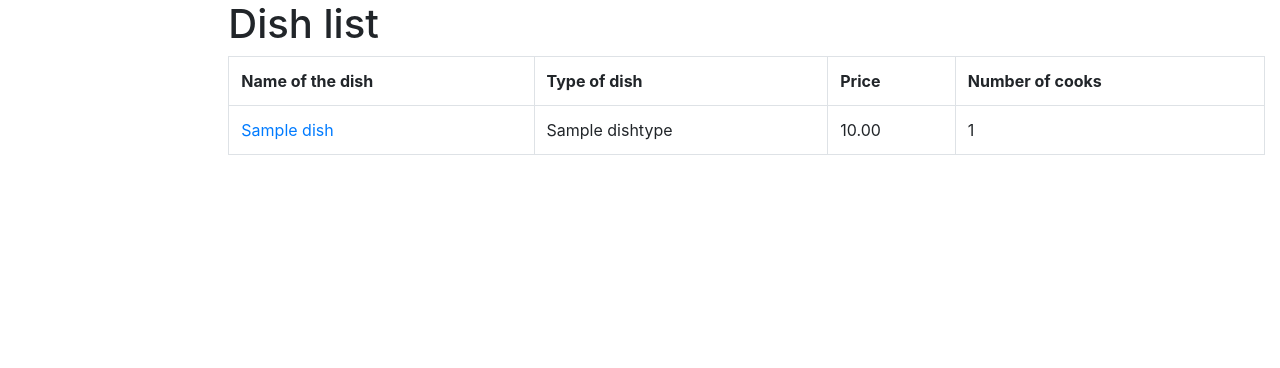
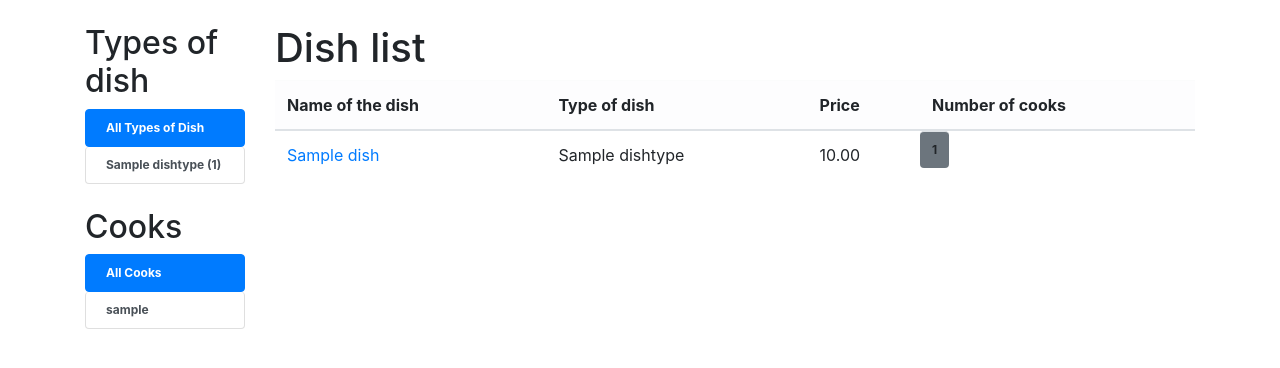
Before and after one commit to Pavlo-Voitov/restaurant-kitchen-service, a Django app: page /dishes/ in a window 1280 px wide. Shown: the top 368 px of the page. Run offline with Django 5.2, Linux system fonts and the light colour scheme; tables that the repository leaves empty hold one stand-in row (values such as "Sample post").

Commit message:
create sidebar where adding dish types and cooks filters, also fix and update base.html and dish_list.html

```diff
--- a/kitchen/views.py
+++ b/kitchen/views.py
@@ -1,12 +1,45 @@
+from django.db.models import Count
 from django.shortcuts import render
 from django.views import generic
 
-from .models import Dish
+from .models import Dish, DishType, Cook
+
 
 class DishListView(generic.ListView):
     model = Dish
     paginate_by = 5
     context_object_name = "dishes"
 
+    def get_context_data(self, *, object_list=None, **kwargs):
+        context = super(DishListView, self).get_context_data(**kwargs)
+
+        types_of_dish = DishType.objects.annotate(dishes_count=Count("dishes"))
+        context["types_of_dish"] = types_of_dish
+
+        selected_dish_type = self.request.GET.get("dish_type")
+        context["selected_dish_type"] = int(selected_dish_type) if selected_dish_type else None
+
+        cooks = Cook.objects.all()
+        selected_cook = self.request.GET.get("cook")
+        context["cooks"] = cooks
+        context["selected_cook"] = int(selected_cook) if selected_cook else None
+
+        return context
+
+    def get_queryset(self):
+        queryset = super().get_queryset()
+        queryset = queryset.select_related("dish_type").annotate(cooks_count=Count("cooks", distinct=True))
+
+        dish_type = self.request.GET.get("dish_type")
+        if dish_type:
+            queryset = queryset.filter(dish_type_id=int(dish_type))
+
+        cook = self.request.GET.get("cook")
+        if cook:
+            queryset = queryset.filter(cooks__id=int(cook)).distinct()
+
+        return queryset
+
+
 class DishDetailView(generic.DetailView):
     model = Dish
--- a/templates/base.html
+++ b/templates/base.html
@@ -15,11 +15,14 @@
 </head>
 
 <body>
-<div class="container-fluid">
+<div class="container py-4">
   <div class="row">
     <div class="col-sm-2">
+      {% block sidebar %}
+        {% include "includes/sidebar.html" %}
+      {% endblock %}
+    </div>
 
-    </div>
     <div class="col-sm-10 ">
 
       {% block content %}{% endblock %}
--- /dev/null
+++ b/templates/includes/sidebar.html
@@ -0,0 +1,41 @@
+<ul class="sidebar-nav list-group">
+  <h2>Types of dish</h2>
+
+    <a href="/dishes/"
+       class="list-group-item list-group-item-action badge
+       {% if not selected_dish_type %}active{% endif %}">
+      All Types of Dish
+    </a>
+
+  {% for dish_type in types_of_dish %}
+    <a href="?dish_type={{ dish_type.id }}"
+       class="list-group-item list-group-item-action text-middle badge
+       {% if dish_type.id == selected_dish_type %}active{% endif %}">
+       {{ dish_type.name }} ({{ dish_type.dishes_count }})
+    </a>
+
+  {% endfor %}
+
+</ul>
+
+<br>
+
+<ul class="sidebar-nav list-group">
+  <h2>Cooks</h2>
+
+    <a href="/dishes/"
+       class="list-group-item list-group-item-action badge
+       {% if not selected_cook %}active{% endif %}">
+      All Cooks
+    </a>
+
+  {% for cook in cooks %}
+    <a href="?cook={{ cook.id }}"
+       class="list-group-item list-group-item-action text-middle badge
+       {% if cook.id == selected_cook %}active{% endif %}">
+       {{ cook.username }}
+    </a>
+
+  {% endfor %}
+
+</ul>
--- a/templates/kitchen/dish_list.html
+++ b/templates/kitchen/dish_list.html
@@ -3,21 +3,27 @@
 {% block content %}
   <h1>Dish list</h1>
 
-    <table class="table table-bordered">
+    <table class="table  table-hover">
+      <thead class="table-light">
         <tr>
         <th>Name of the dish</th>
         <th>Type of dish</th>
         <th>Price</th>
         <th>Number of cooks</th>
       </tr>
+      </thead>
+
+      <tbody>
         {% for dish in dishes %}
           <tr>
             <td><a href="{{ dish.get_absolute_url }}">{{ dish.name }}</a></td>
             <td>{{ dish.dish_type.name }}</td>
-          <td>{{ dish.price }}</td>
-          <td>{{ dish.cooks.count }}</td>
+            <td class="text-end">{{ dish.price }}</td>
+            <td class="badge bg-secondary">{{ dish.cooks_count }}</td>
           </tr>
         {% endfor %}
+      </tbody>
+
     </table>
 
 {% endblock %}
```
Lines whose indentation alone changed are shown as unchanged.
